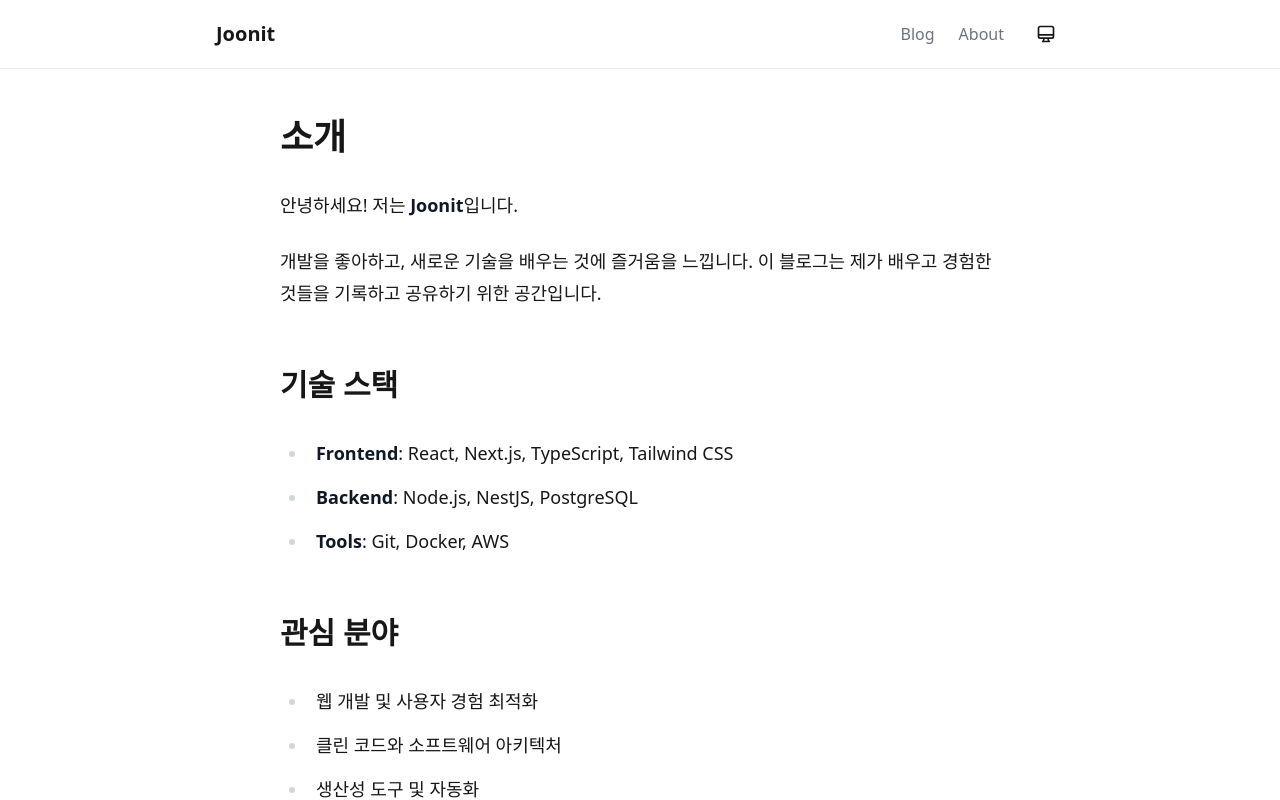
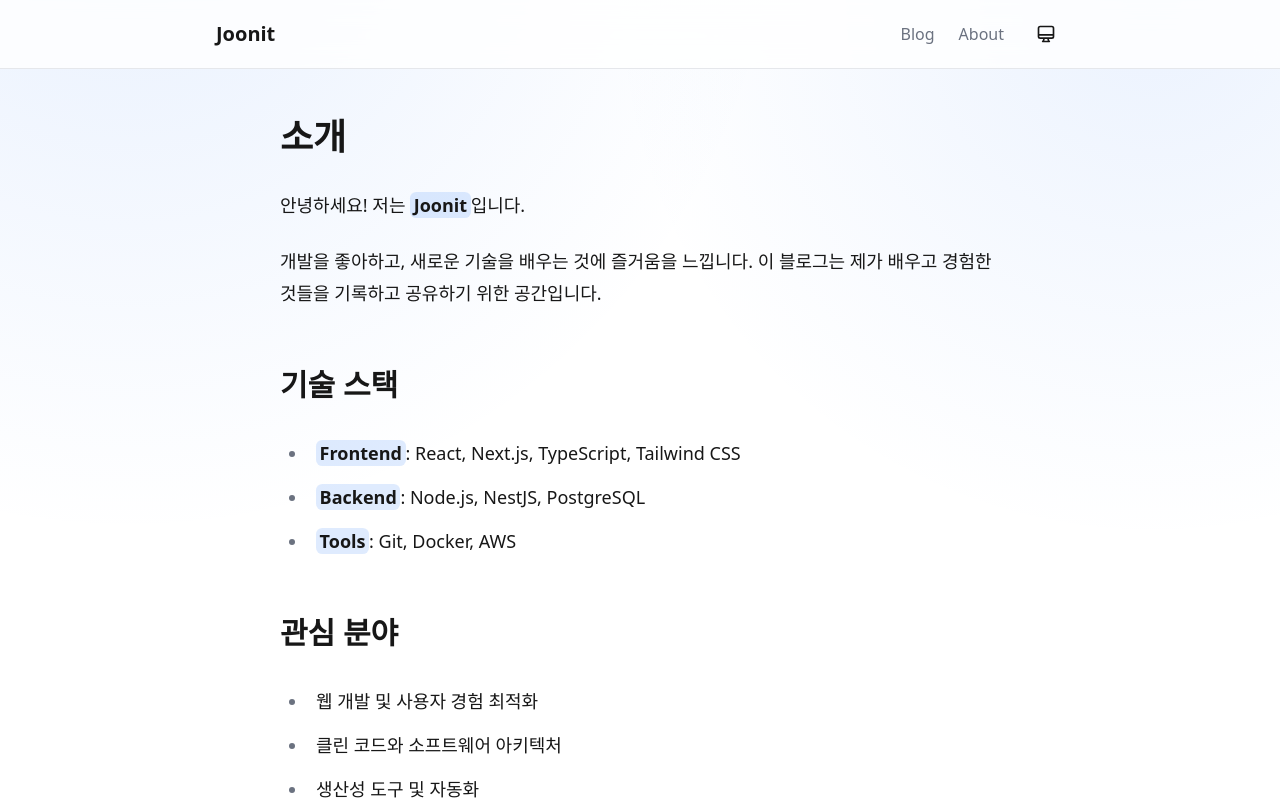
Before and after one commit to parkjs1362/joonit, a Next.js app: page /about in a window 1280 px wide. Shown: the top 800 px of the page. Built offline with nearby package versions, Linux system fonts and the light colour scheme.

Commit message:
style: prose 강조/인용문 가독성 및 전반 스타일 개선

```diff
--- a/app/globals.css
+++ b/app/globals.css
@@ -51,9 +51,18 @@ html {
 
 body {
   background: var(--background);
+  background-image:
+    radial-gradient(1200px circle at 10% -10%, color-mix(in srgb, var(--primary) 12%, transparent), transparent 55%),
+    radial-gradient(900px circle at 90% 0%, color-mix(in srgb, var(--primary) 10%, transparent), transparent 60%);
   color: var(--foreground);
   font-family: var(--font-sans), Arial, Helvetica, sans-serif;
   transition: background-color 0.3s ease, color 0.3s ease;
+  -webkit-font-smoothing: antialiased;
+  -moz-osx-font-smoothing: grayscale;
+}
+
+::selection {
+  background: color-mix(in srgb, var(--primary) 25%, transparent);
 }
 
 /* Custom scrollbar */
@@ -79,13 +88,33 @@ body {
   --tw-prose-body: var(--foreground);
   --tw-prose-headings: var(--foreground);
   --tw-prose-links: var(--primary);
+  --tw-prose-bold: var(--foreground);
+  --tw-prose-counters: var(--muted);
+  --tw-prose-bullets: var(--muted);
+  --tw-prose-hr: var(--border);
+  --tw-prose-quotes: var(--foreground);
+  --tw-prose-quote-borders: var(--border);
+  --tw-prose-captions: var(--muted);
   --tw-prose-code: var(--foreground);
+  --tw-prose-pre-code: var(--foreground);
   --tw-prose-pre-bg: var(--card);
+  --tw-prose-th-borders: var(--border);
+  --tw-prose-td-borders: var(--border);
 }
 
 .prose pre {
   background: var(--card);
   border: 1px solid var(--border);
+}
+
+.prose strong {
+  color: var(--foreground);
+  font-weight: 700;
+  background: color-mix(in srgb, var(--primary) 16%, transparent);
+  padding: 0.05em 0.2em;
+  border-radius: 0.35em;
+  -webkit-box-decoration-break: clone;
+  box-decoration-break: clone;
 }
 
 .prose code {
--- a/components/MDXComponents.tsx
+++ b/components/MDXComponents.tsx
@@ -48,8 +48,11 @@ const components: MDXComponents = {
     <li className="leading-relaxed">{children}</li>
   ),
   blockquote: ({ children }) => (
-    <blockquote className="border-l-4 border-primary pl-4 my-4 italic text-muted">
-      {children}
+    <blockquote className="my-6 rounded-xl border border-border bg-card/60 px-5 py-4 text-foreground/85">
+      <div className="flex gap-3">
+        <span className="mt-2 h-2.5 w-2.5 flex-none rounded-full bg-primary/70" />
+        <div className="[&>p]:my-0">{children}</div>
+      </div>
     </blockquote>
   ),
   code: ({ children, className }) => {
```
